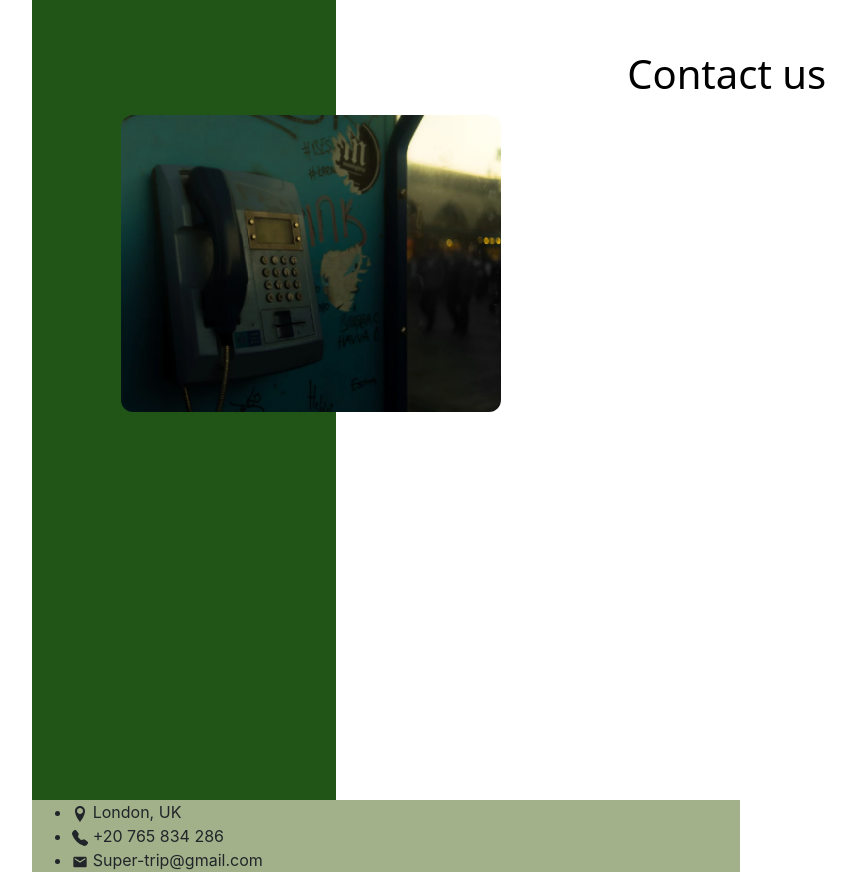
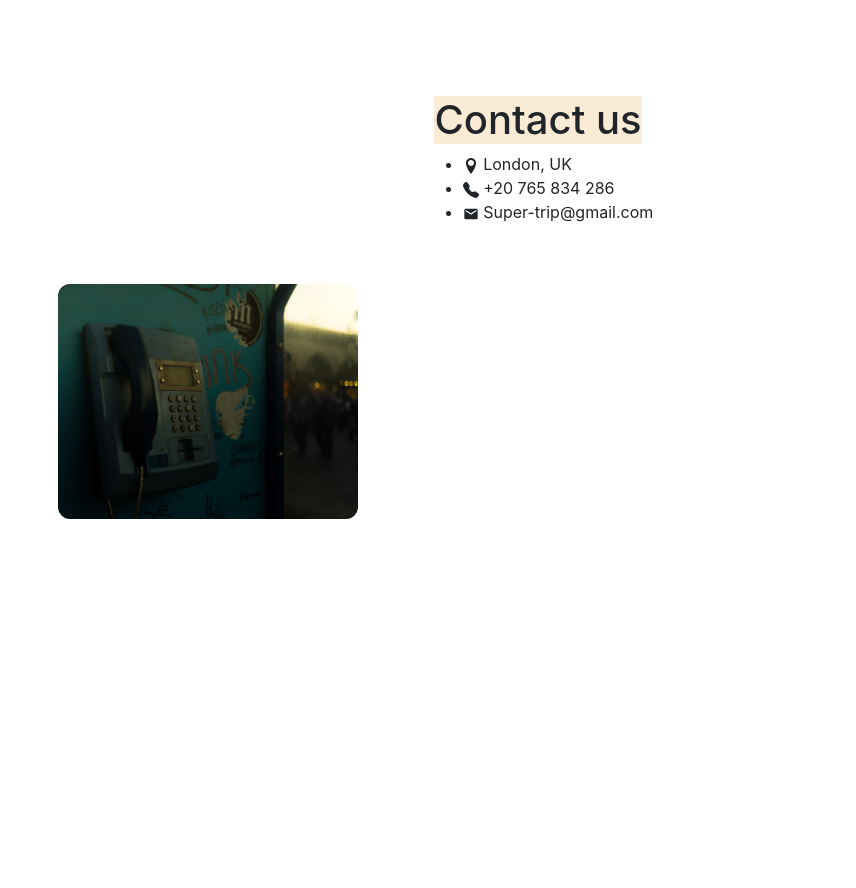
Before and after one commit to Tarek994/bg-React, a React (Create React App) app: page / in a window 1280 px wide. Shown: the whole page, without its empty margins (102-958 px from the left). After the commit the page ends 800 px from the top, so only its background shows below. Built offline with nearby package versions, Linux system fonts and the light colour scheme.

Commit message:
chore(contact.css): remove unused code

```diff
--- a/src/Components/contact/Contact.css
+++ b/src/Components/contact/Contact.css
@@ -1,37 +1,28 @@
 .contact{
-    display: flex;
+
 
 }
 .main-contact{
+  max-width: 1200px;
   margin: auto;
+  display: flex;
+  flex-direction: column;
+  align-items: center;
+
 }
 
-.contact-left{
-    width: 30%;
-    height: 100vh;
-    background-color: #205517;
-  }
+.contact-title{
+  margin-top: 6rem;
+  text-align: center;
+  height: fit-content;
+  background-color: antiquewhite;
+}
 
-.contact-title{
-  position: absolute;
-  left: 610px;
-  padding-top: 50px;
-  color: #000;
-  font-size: 20px;
-  text-align: center;
-  font-family: system-ui, -apple-system, BlinkMacSystemFont, 'Segoe UI', Roboto, Oxygen, Ubuntu, Cantarell, 'Open Sans', 'Helvetica Neue', sans-serif;
-
-}
 .contact-image{
-    max-width: 380px;
+    max-width: 300px;
     position: absolute;
     margin-top: 11%;
     border-radius: 12px;
     left: 10%;
+
   }
-
-  .contact-right{
-    width: 70%;
-    background-color: #a3b18a;
-    z-index: -100;
-  }
```
